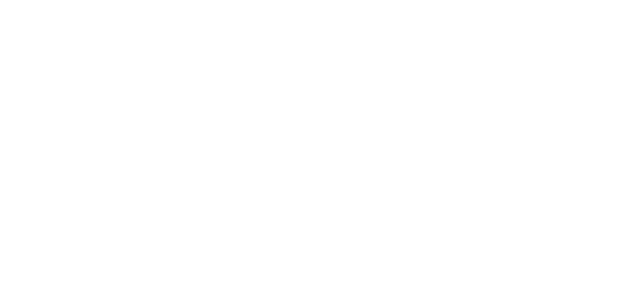
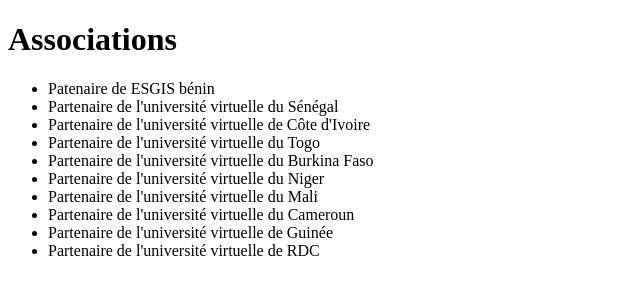
Before and after one commit to Dylane-coder/mon-cv, a plain HTML site: page index.html in a window 1280 px wide. Shown: the whole page, without its empty margins (0-640 px from the left). Drawn offline with Linux system fonts and the light colour scheme.

Commit message:
mise en place de la section associations

```diff
--- a/index.html
+++ b/index.html
@@ -7,6 +7,18 @@
     <title>Document</title>
 </head>
 <body>
-
+    <h1>Associations</h1>
+    <ul>
+        <li>Patenaire de ESGIS bénin</li>
+        <li>Partenaire de l'université virtuelle du Sénégal</li>
+        <li>Partenaire de l'université virtuelle de Côte d'Ivoire</li>
+        <li>Partenaire de l'université virtuelle du Togo</li>
+        <li>Partenaire de l'université virtuelle du Burkina Faso</li>
+        <li>Partenaire de l'université virtuelle du Niger</li>
+        <li>Partenaire de l'université virtuelle du Mali</li>
+        <li>Partenaire de l'université virtuelle du Cameroun</li>
+        <li>Partenaire de l'université virtuelle de Guinée</li>
+        <li>Partenaire de l'université virtuelle de RDC</li>
+    </ul>
 </body>
 </html>
```
